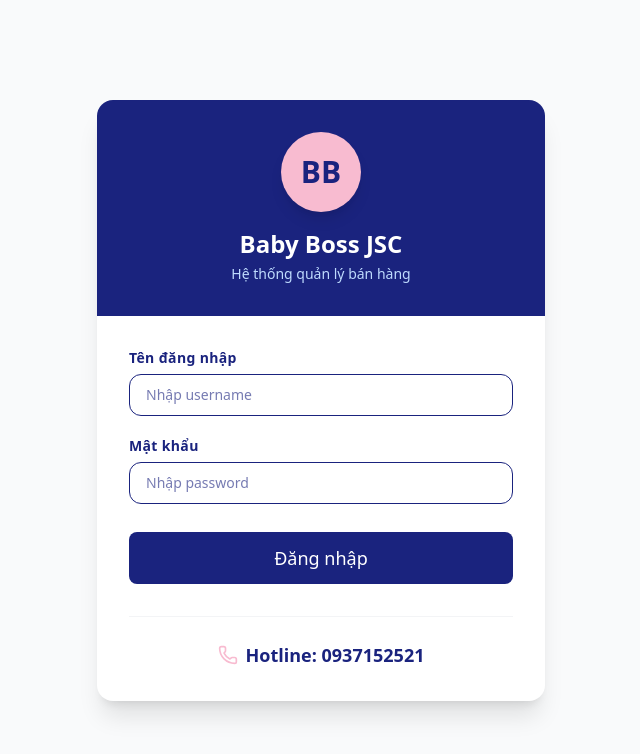
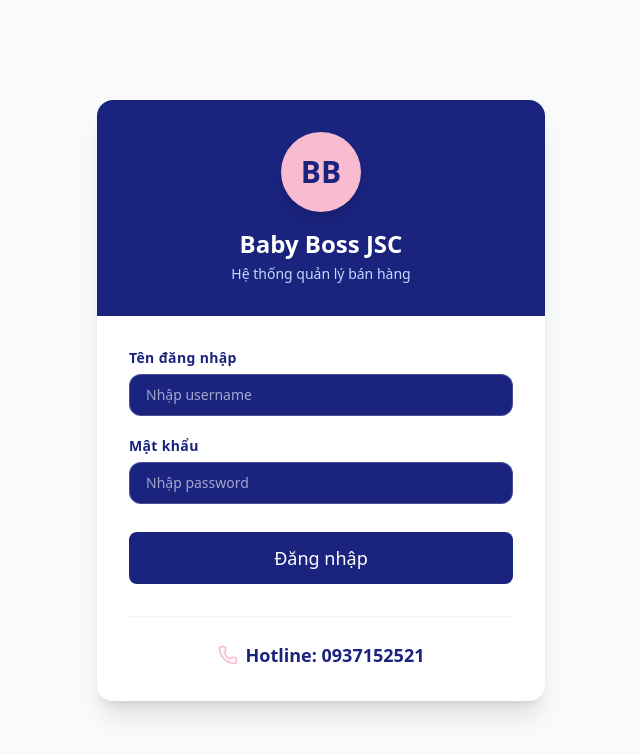
Before and after one commit to stevenguyen-wq/quan-tri-sale, a React (Vite) app: page / in a window 1280 px wide. Shown: the top 754 px of the page, without its empty margins (319-959 px from the left). Built offline with nearby package versions, Linux system fonts and the light colour scheme.

Commit message:
Input.tsx

```diff
--- a/components/Input.tsx
+++ b/components/Input.tsx
@@ -13,21 +13,21 @@ export const Input: React.FC<InputProps> = ({ label, error, labelClassName, clas
       <input
         className={`
             w-full
-            bg-white
-            text-baby-navy
-            placeholder-baby-navy/60
-            border border-baby-navy
+            bg-baby-navy
+            text-white
+            placeholder-white/60
+            border border-white/20
             rounded-xl
             px-4 py-2.5
             text-sm
             outline-none
             transition-all duration-300 ease-in-out
-            focus:border-baby-navy
+            focus:border-baby-pink
             focus:ring-4 focus:ring-baby-pink/30
-            hover:border-baby-navy/80
-            accent-baby-navy
+            hover:border-white/40
+            accent-baby-pink
             [&::-webkit-calendar-picker-indicator]:cursor-pointer
-            [&::-webkit-calendar-picker-indicator]:filter-[invert(13%)_sepia(66%)_saturate(3620%)_hue-rotate(229deg)_brightness(88%)_contrast(98%)]
+            [&::-webkit-calendar-picker-indicator]:filter-[invert(1)]
             ${error ? 'border-red-500 focus:ring-red-200' : ''}
         `}
         {...props}
@@ -54,17 +54,17 @@ export const Select: React.FC<SelectProps> = ({ label, error, options, placehold
             className={`
                 w-full
                 appearance-none
-                bg-white
-                text-baby-navy
-                border border-baby-navy
+                bg-baby-navy
+                text-white
+                border border-white/20
                 rounded-xl
                 px-4 py-2.5
                 text-sm
                 outline-none
                 transition-all duration-300 ease-in-out
-                focus:border-baby-navy
+                focus:border-baby-pink
                 focus:ring-4 focus:ring-baby-pink/30
-                hover:border-baby-navy/80
+                hover:border-white/40
                 cursor-pointer
                 ${error ? 'border-red-500 focus:ring-red-200' : ''}
             `}
@@ -72,10 +72,10 @@ export const Select: React.FC<SelectProps> = ({ label, error, options, placehold
             >
                 <option value="" className="text-gray-400">{placeholder || "-- Chọn --"}</option>
                 {options.map((opt) => (
-                    <option key={opt.value} value={opt.value} className="text-baby-navy py-1 font-medium">{opt.label}</option>
+                    <option key={opt.value} value={opt.value} className="text-white bg-baby-navy py-1 font-medium">{opt.label}</option>
                 ))}
             </select>
-            <div className="absolute inset-y-0 right-0 flex items-center px-3 pointer-events-none text-baby-navy">
+            <div className="absolute inset-y-0 right-0 flex items-center px-3 pointer-events-none text-white">
                 <svg className="w-5 h-5" fill="none" stroke="currentColor" viewBox="0 0 24 24"><path strokeLinecap="round" strokeLinejoin="round" strokeWidth="2" d="M19 9l-7 7-7-7"></path></svg>
             </div>
         </div>
```
